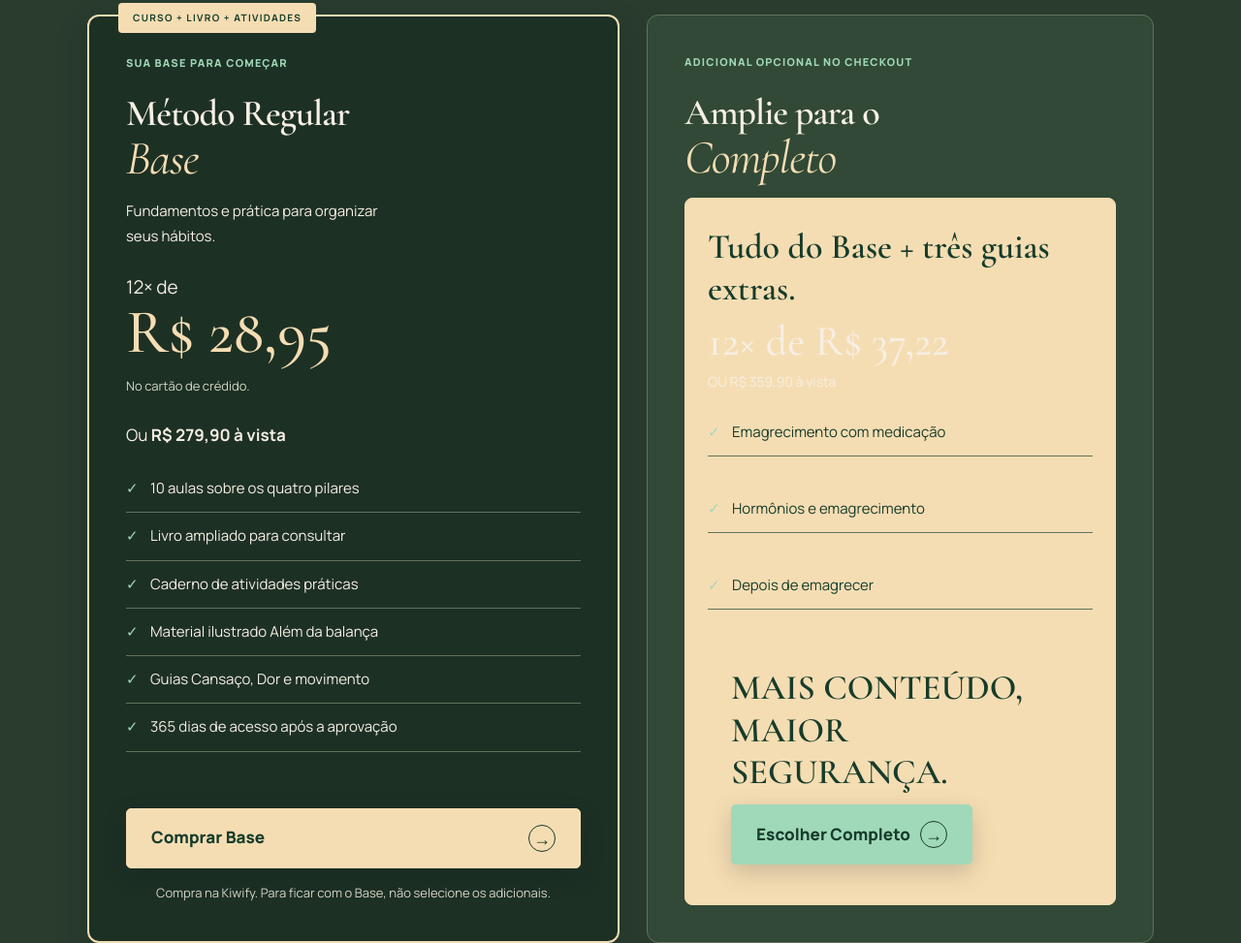
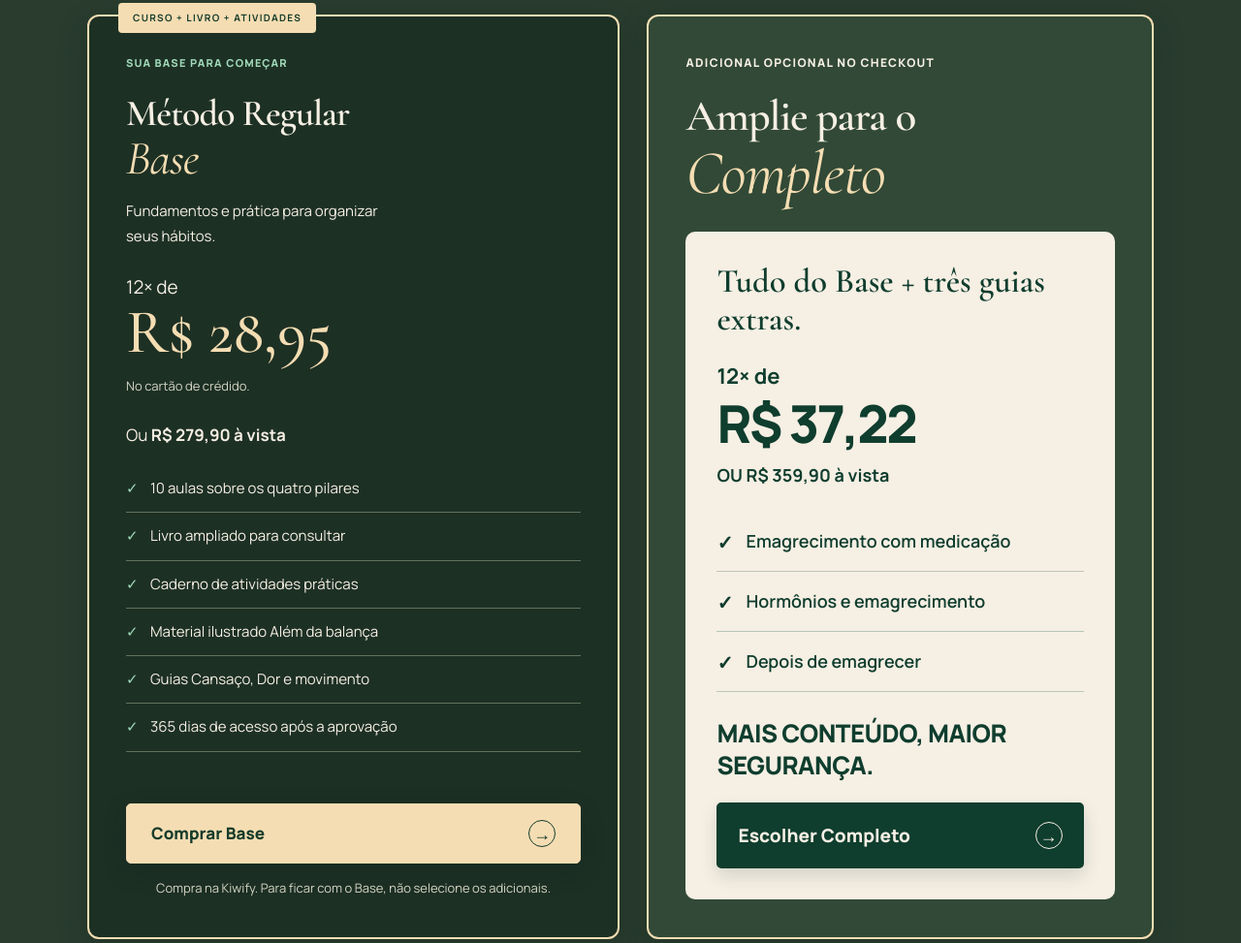
Before and after one commit to docsjr/wshop, a plain HTML site: page index.html in a window 1280 px wide. Shown: the part 5118-6091 px from the top of the page at 97% size. Drawn offline with nearby package versions, Linux system fonts and the light colour scheme.

Commit message:
Improve Complete offer contrast and typography; preserve copy and checkout

```diff
--- a/assets/css/styles.css
+++ b/assets/css/styles.css
@@ -2259,3 +2259,35 @@ a:focus-visible,button:focus-visible,summary:focus-visible,.comparison-wrap:focu
   .extras-grid { gap:20px; }
   .personal-care .service { margin-top:22px; }
 }
+
+
+/* Complete offer: scoped visual emphasis; copy and checkout preserved. */
+#curso-completo { border:2px solid var(--cta); padding:clamp(24px,3vw,40px); box-shadow:0 12px 30px #15261c45; }
+#curso-completo>.eyebrow { color:var(--cream); font-size:12px; line-height:1.6; }
+#curso-completo>h3 { font-size:clamp(38px,3.5vw,48px); line-height:1.06; margin-bottom:26px; }
+#curso-completo>h3 em { display:block; color:var(--cta); font-size:clamp(54px,5vw,68px); }
+#curso-completo .complete-offer { display:flex; flex-direction:column; flex:1; padding:clamp(22px,2.5vw,32px); background:#f6efe4; color:#0f3d2e; border-radius:10px; }
+#curso-completo .complete-intro { margin:0 0 24px; font:600 clamp(29px,2.7vw,36px)/1.15 var(--serif); color:#0f3d2e; }
+#curso-completo .upgrade-price { margin:0 0 24px; color:#0f3d2e; font-family:var(--sans); }
+#curso-completo .complete-installments { margin:0 0 4px; font:700 22px/1.3 var(--sans); color:#0f3d2e; }
+#curso-completo .upgrade-price>strong { display:block; font:800 clamp(44px,4.2vw,58px)/1.12 var(--sans); letter-spacing:-.045em; white-space:nowrap; }
+#curso-completo .complete-cash { margin-top:10px; font:700 18px/1.5 var(--sans); color:#0f3d2e; }
+#curso-completo .checks { margin:0 0 26px; }
+#curso-completo .checks li { padding:17px 0 17px 30px; border-color:#bac5b9; color:#0f3d2e; font-size:18px; line-height:1.5; font-weight:600; }
+#curso-completo .checks li::before { color:#0f3d2e; font-weight:800; font-size:20px; }
+#curso-completo .complete-message { margin:auto 0 22px; color:#0f3d2e; font:800 clamp(21px,2vw,26px)/1.3 var(--sans); letter-spacing:-.02em; }
+#curso-completo .button { width:100%; min-height:66px; padding:18px 20px; background:#0f3d2e; border:2px solid #0f3d2e; color:#f6efe4; font-size:19px; font-weight:800; justify-content:space-between; gap:12px; box-shadow:0 8px 18px #0f3d2e26; }
+#curso-completo .button:hover { background:#1b6248; border-color:#1b6248; color:#f6efe4; }
+#curso-completo .button:focus-visible { outline:3px solid #0f3d2e; outline-offset:5px; }
+@media(max-width:600px) {
+  #curso-completo { padding:25px 20px; }
+  #curso-completo .complete-offer { padding:25px 20px; }
+  #curso-completo .checks li { font-size:17px; }
+  #curso-completo .button { font-size:18px; padding-inline:16px; }
+}
+@media(max-width:360px) {
+  #curso-completo { padding-inline:16px; }
+  #curso-completo .complete-offer { padding-inline:16px; }
+  #curso-completo .upgrade-price>strong { font-size:40px; }
+  #curso-completo .button { font-size:16px; padding-inline:12px; }
+}
--- a/index.html
+++ b/index.html
@@ -18,7 +18,7 @@
     <link rel="preconnect" href="https://fonts.googleapis.com">
     <link rel="preconnect" href="https://fonts.gstatic.com" crossorigin>
     <link href="https://fonts.googleapis.com/css2?family=Cormorant+Garamond:ital,wght@0,400;0,500;0,600;1,400;1,500&amp;family=Manrope:wght@400;500;600;700;800&amp;display=swap" rel="stylesheet">
-    <link rel="stylesheet" href="assets/css/styles.css?v=20261110-champagne">
+    <link rel="stylesheet" href="assets/css/styles.css?v=20261112-completo">
     <script src="assets/js/main.js?v=20261110-moss" defer></script>
    <!-- Meta Pixel Code -->
 <script>
@@ -244,14 +244,18 @@ src="https://www.facebook.com/tr?id=2428047607935661&ev=PageView&noscript=1"
           <article class="plan upgrade-plan" id="curso-completo">
             <p class="eyebrow">ADICIONAL OPCIONAL NO CHECKOUT</p><h3>Amplie para o <em>Completo</em></h3>
 
-            <div class="value-note"><span></span><strong>Tudo do Base + três guias extras.
-            <p class="upgrade-price">12× de R$ 37,22 <span>OU R$ 359,90 à vista</span></p></strong>
-            <ul class="checks"><li>Emagrecimento com medicação</li></ul>
-             <ul class="checks"><li>Hormônios e emagrecimento</li></ul>
-              <ul class="checks"><li>Depois de emagrecer</li></ul>
-            <div class="value-note"><span></span><strong>MAIS CONTEÚDO, MAIOR SEGURANÇA.</strong>
+            <div class="complete-offer">
+              <p class="complete-intro">Tudo do Base + três guias extras.</p>
+              <p class="upgrade-price"><span class="complete-installments">12× de</span> <strong>R$ 37,22</strong> <span class="complete-cash">OU R$ 359,90 à vista</span></p>
+              <ul class="checks">
+                <li>Emagrecimento com medicação</li>
+                <li>Hormônios e emagrecimento</li>
+                <li>Depois de emagrecer</li>
+              </ul>
+              <p class="complete-message">MAIS CONTEÚDO, MAIOR SEGURANÇA.</p>
 
               <a class="button outline purchase" data-checkout="completo" href="https://pay.kiwify.com.br/pE5lrFM">Escolher Completo <span aria-hidden="true">→</span></a>
+            </div>
           </article>
         </div>
         <p class="purchase-note">Confira os valores na Kiwify. Para o Completo, selecione o adicional no checkout.</p>
```
